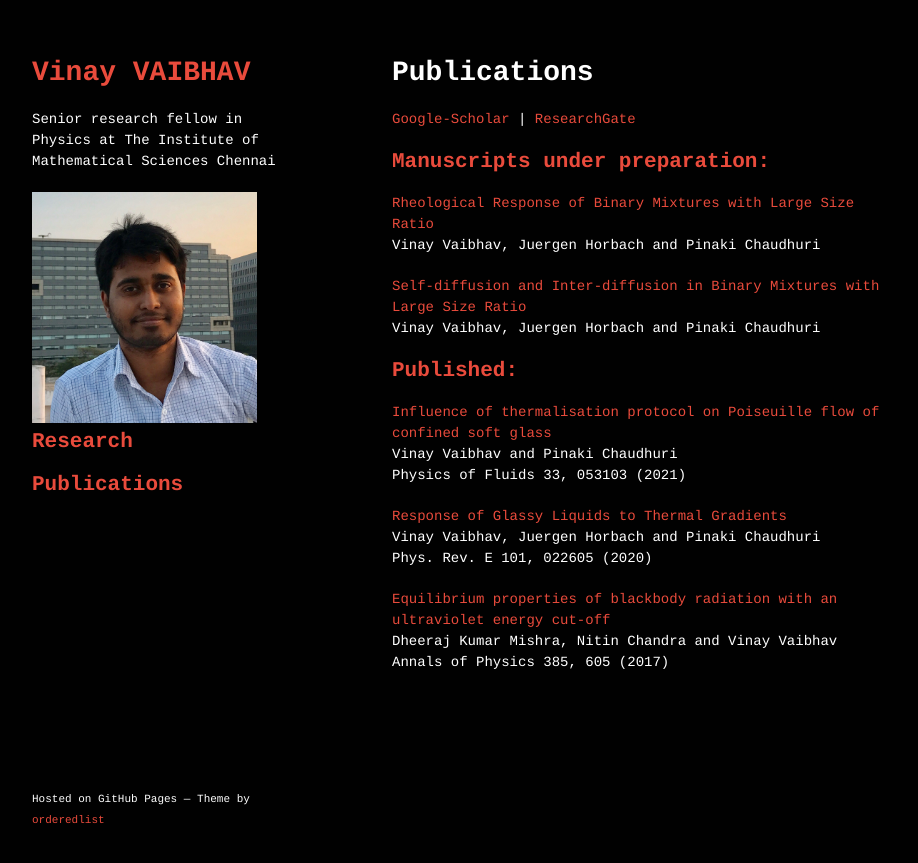
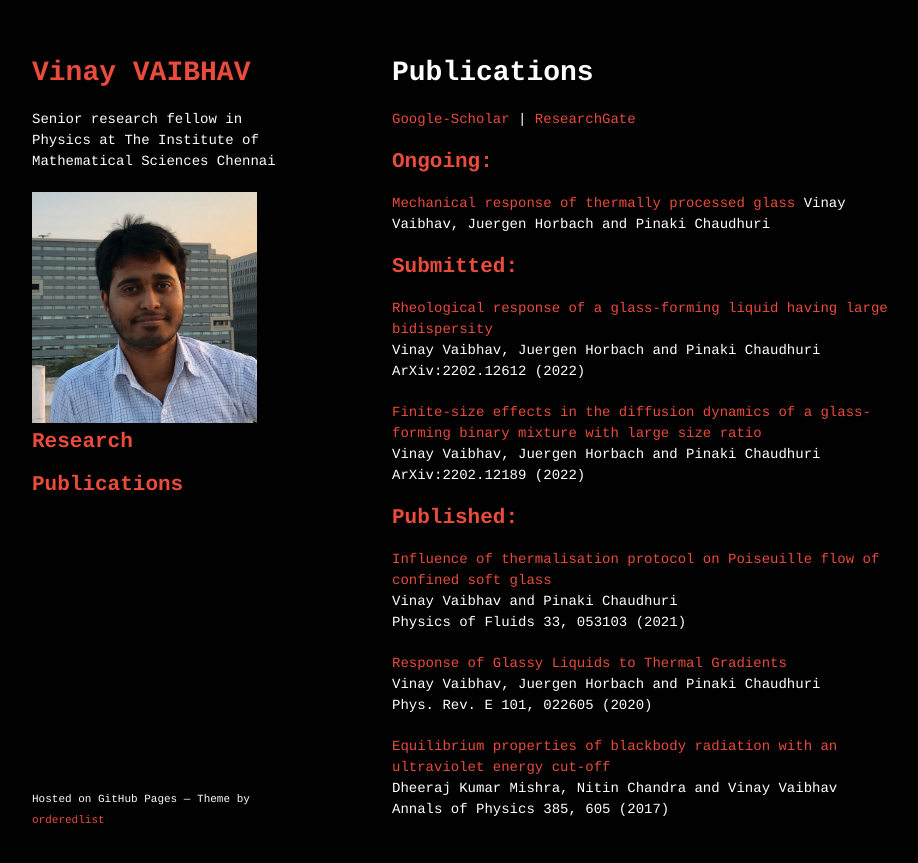
Before and after one commit to vinayphys/vinayphys.github.io, a Jekyll site: the page built from Publications.md, in a window 1280 px wide. Shown: the top 863 px of the page, without its empty margins (178-1096 px from the left). Built offline with Jekyll 4.4.1, drawn with Linux system fonts in a browser that asks for light colours; our own code applies the rules of GitHub Pages for plain Markdown files; a script that is not in the unit is left out.

Commit message:
Update Publications.md

```diff
--- a/Publications.md
+++ b/Publications.md
@@ -5,14 +5,20 @@ title: Publications
 # Publications
 [Google-Scholar](https://scholar.google.com/citations?user=AicxZvsAAAAJ&hl=hi&oi=ao) | [ResearchGate](https://www.researchgate.net/profile/Vinay_Vaibhav)
 
-## Manuscripts under preparation:
+## Ongoing:
 
-[Rheological Response of Binary Mixtures with Large Size Ratio]()
+[Mechanical response of thermally processed glass]()
 Vinay Vaibhav, Juergen Horbach and Pinaki Chaudhuri
 
-[Self-diffusion and Inter-diffusion in Binary Mixtures with Large Size Ratio]()
+## Submitted:
+
+[Rheological response of a glass-forming liquid having large bidispersity](https://arxiv.org/abs/2202.12612)
 Vinay Vaibhav, Juergen Horbach and Pinaki Chaudhuri
+ArXiv:2202.12612 (2022)
 
+[Finite-size effects in the diffusion dynamics of a glass-forming binary mixture with large size ratio](https://arxiv.org/abs/2202.12189)
+Vinay Vaibhav, Juergen Horbach and Pinaki Chaudhuri
+ArXiv:2202.12189 (2022)
 
 ## Published:
 
```
